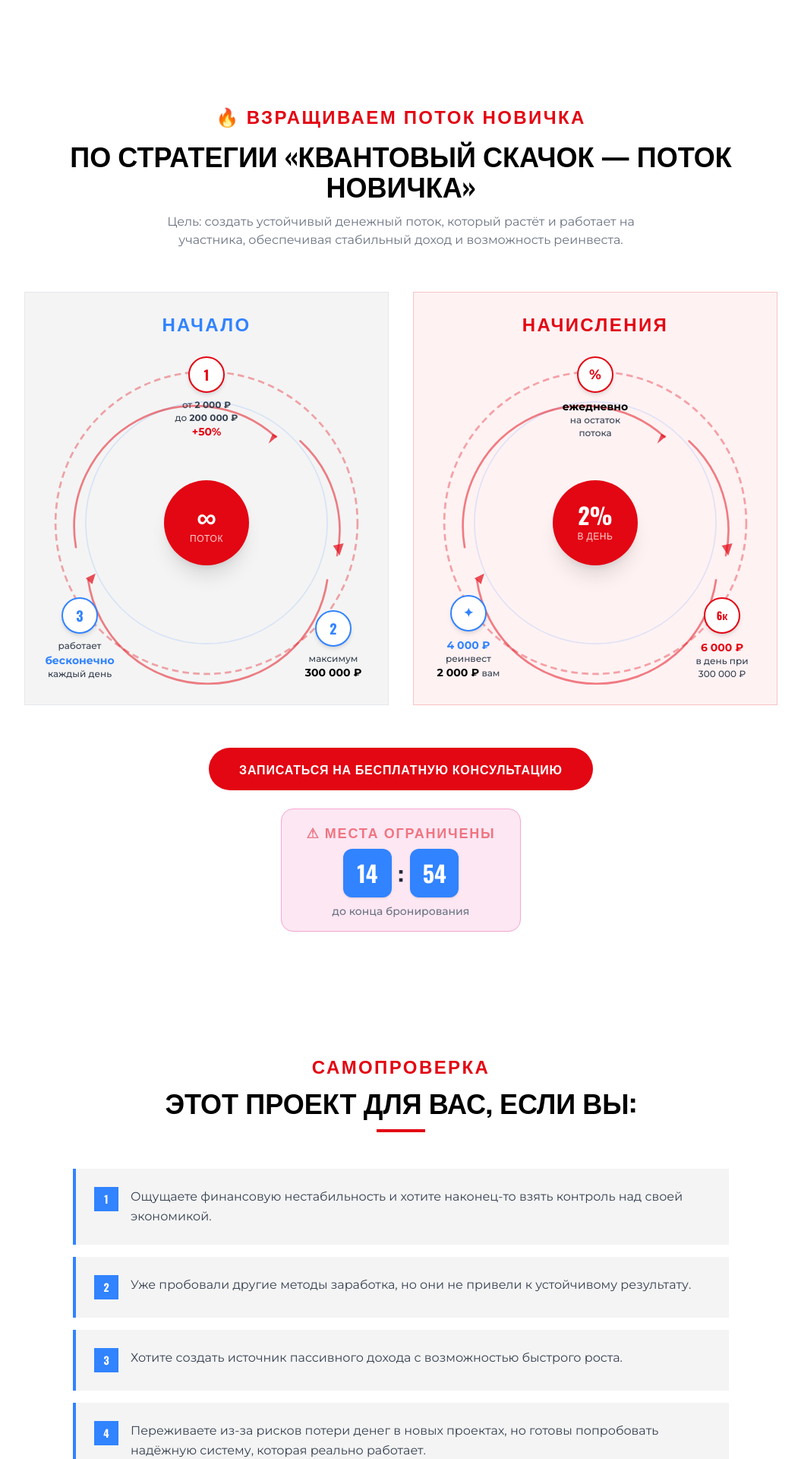
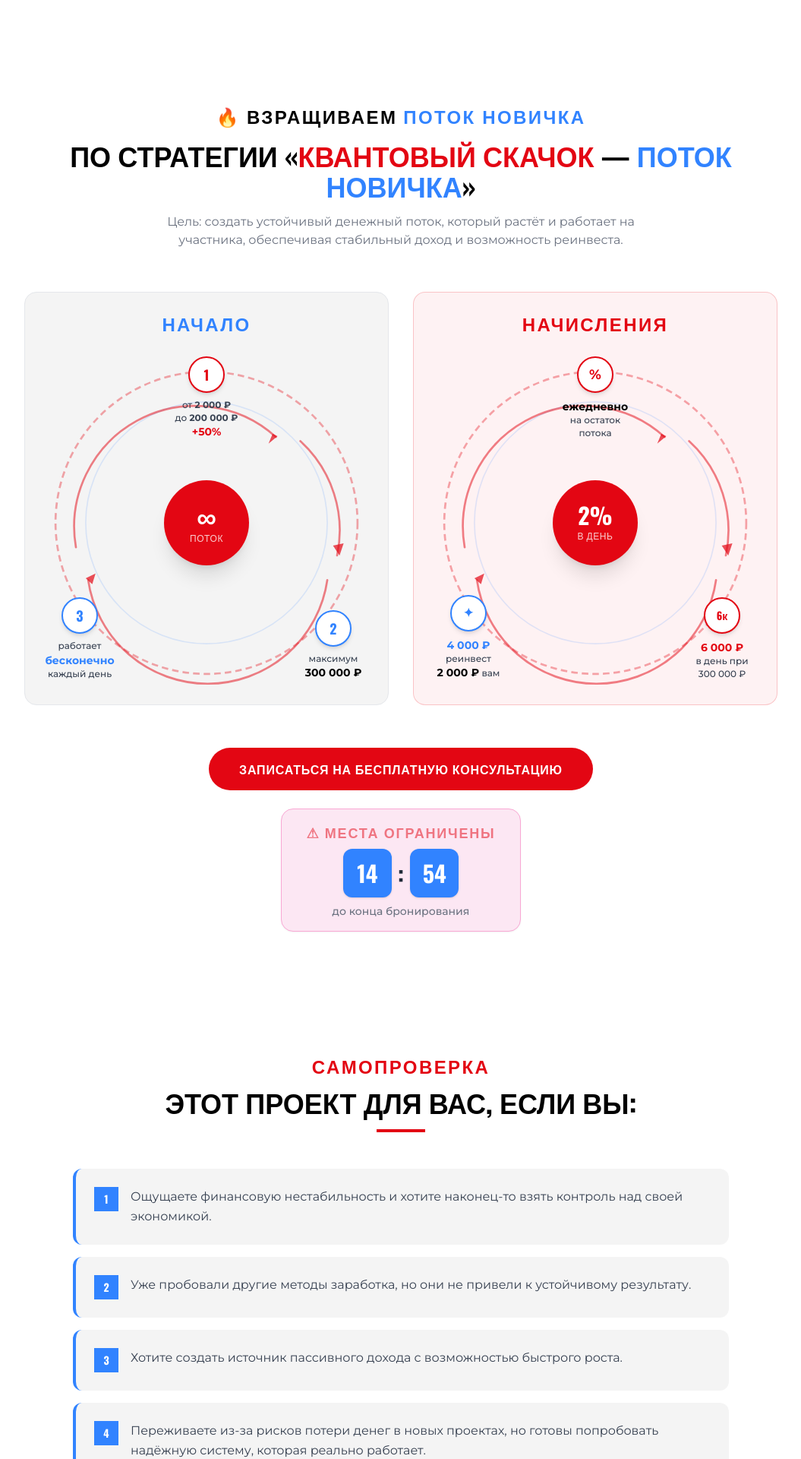
Before and after one commit to pr-poehali-dev/novichok-finansovyy-potok, a React (Vite) app: page / in a window 1280 px wide. Shown: the part 900-2820 px from the top of the page at 76% size, without its empty margins (112-1167 px from the left). Built offline with nearby package versions, Linux system fonts and the light colour scheme.

Commit message:
UI: Скругление, таймер, цвета и размеры

```diff
--- a/src/pages/components/AuthorSection.tsx
+++ b/src/pages/components/AuthorSection.tsx
@@ -23,7 +23,7 @@ export default function AuthorSection() {
               />
               <div>
                 <div className="font-oswald text-3xl md:text-4xl font-bold mb-2">Евгений</div>
-                <div className="text-[#3183FF] text-base md:text-lg font-medium">Основатель стратегии «Квантовый Скачок»</div>
+                <div className="text-[#3183FF] text-lg md:text-xl font-semibold">Основатель стратегии «Квантовый Скачок»</div>
               </div>
             </div>
 
@@ -33,13 +33,13 @@ export default function AuthorSection() {
             <p className="text-gray-700 leading-relaxed mb-4">
               Сейчас я трачу <strong>15 минут в день</strong> (имея только интернет и смартфон/ноутбук) и получаю от<br/><strong className="text-[#E30613]">3 000 — 9 000 рублей ежедневно</strong>. Я больше не задаюсь вопросом «Где взять деньги на завтра?» — я знаю, что деньги есть всегда.
             </p>
-            <p className="text-gray-700 leading-relaxed mb-6">
+            <p className="text-gray-700 leading-relaxed mb-6 font-semibold">
               Я не только разрабатываю стратегии, но и сопровождаю каждого клиента на пути к успеху, обеспечивая полную поддержку и консультации. Вместе с вами мы будем достигать реальных результатов!
             </p>
 
-            <div className="bg-[#E30613]/5 border border-[#E30613]/20 p-6 text-center">
+            <div className="bg-[#E30613]/5 border border-[#E30613]/20 rounded-2xl p-6 text-center">
               <p className="text-gray-600 mb-2">Для новичков разработана стратегия, которая приведёт вас к доходу</p>
-              <div className="font-oswald text-4xl font-bold text-[#E30613]">45 500 — 360 000 ₽</div>
+              <div className="font-oswald text-4xl font-bold text-[#E30613]">45 000 — 360 000 ₽</div>
               <div className="text-gray-500 text-sm mt-1">ежемесячно</div>
             </div>
           </div>
--- a/src/pages/components/ConsultationSection.tsx
+++ b/src/pages/components/ConsultationSection.tsx
@@ -25,7 +25,7 @@ export default function ConsultationSection() {
 
           <div className="grid md:grid-cols-3 gap-5 mb-12">
             {consultationBenefits.map((item, i) => (
-              <div key={i} className="group p-6 bg-[#D9D9D9]/30 border border-gray-100 hover:border-[#3183FF]/30 hover:bg-[#3183FF]/5 transition-all">
+              <div key={i} className="group p-6 bg-[#D9D9D9]/30 border border-gray-100 rounded-2xl hover:border-[#3183FF]/30 hover:bg-[#3183FF]/5 transition-all">
                 <div className="w-10 h-10 bg-[#3183FF] flex items-center justify-center mb-4 group-hover:scale-110 transition-transform">
                   <Icon name={item.icon} size={18} className="text-white" />
                 </div>
@@ -35,7 +35,7 @@ export default function ConsultationSection() {
             ))}
           </div>
 
-          <div className="bg-[#E30613]/5 border border-[#E30613]/20 p-10 text-center">
+          <div className="bg-[#E30613]/5 border border-[#E30613]/20 rounded-2xl p-10 text-center">
             <div className="font-oswald text-[#E30613] text-2xl font-bold uppercase tracking-widest mb-3">Не откладывайте мечты на завтра!</div>
             <p className="text-gray-600 mb-2">Места на консультацию ограничены, и я хочу, чтобы именно вы стали частью этой трансформации.</p>
             <p className="text-black font-semibold mb-8">Присоединяйтесь прямо сейчас и начните действовать!</p>
--- a/src/pages/components/StrategySection.tsx
+++ b/src/pages/components/StrategySection.tsx
@@ -9,11 +9,13 @@ export default function StrategySection() {
       <section className="py-20 bg-white">
         <div className="max-w-5xl mx-auto px-4">
           <div className="text-center mb-14">
-            <div className="inline-flex items-center gap-2 text-[#E30613] font-oswald text-2xl font-bold uppercase tracking-widest mb-4">
-              <span>🔥</span> Взращиваем поток новичка
+            <div className="inline-flex items-center gap-2 font-oswald text-2xl font-bold uppercase tracking-widest mb-4">
+              <span>🔥</span>
+              <span className="text-black">ВЗРАЩИВАЕМ </span>
+              <span className="text-[#3183FF]">ПОТОК НОВИЧКА</span>
             </div>
-            <h2 className="font-oswald text-3xl md:text-4xl font-bold uppercase mb-2 text-black">
-              по стратегии «Квантовый Скачок — Поток Новичка»
+            <h2 className="font-oswald text-3xl md:text-4xl font-bold uppercase mb-2">
+              по стратегии «<span className="text-[#E30613]">КВАНТОВЫЙ СКАЧОК</span> — <span className="text-[#3183FF]">ПОТОК НОВИЧКА</span>»
             </h2>
             <p className="text-gray-500 mt-4 max-w-2xl mx-auto">
               Цель: создать устойчивый денежный поток, который растёт и работает на участника, обеспечивая стабильный доход и возможность реинвеста.
@@ -22,7 +24,7 @@ export default function StrategySection() {
 
           <div className="grid md:grid-cols-2 gap-8 mb-14">
             {/* Left: Circular scheme */}
-            <div className="bg-[#D9D9D9]/30 border border-gray-200 p-6 flex flex-col items-center justify-center min-h-[420px]">
+            <div className="bg-[#D9D9D9]/30 border border-gray-200 rounded-2xl p-6 flex flex-col items-center justify-center min-h-[420px] w-full">
               <div className="font-oswald text-[#3183FF] uppercase tracking-widest text-2xl font-bold mb-8 text-center">Начало</div>
               <div className="relative w-full" style={{ paddingBottom: '100%' }}>
                 <div className="absolute inset-0">
@@ -63,7 +65,7 @@ export default function StrategySection() {
             </div>
 
             {/* Right: Accruals circular scheme */}
-            <div className="bg-[#E30613]/5 border border-[#E30613]/20 p-6 flex flex-col items-center justify-center min-h-[420px]">
+            <div className="bg-[#E30613]/5 border border-[#E30613]/20 rounded-2xl p-6 flex flex-col items-center justify-center min-h-[420px] w-full">
               <div className="font-oswald text-[#E30613] uppercase tracking-widest text-2xl font-bold mb-8 text-center">Начисления</div>
               <div className="relative w-full" style={{ paddingBottom: '100%' }}>
                 <div className="absolute inset-0">
@@ -136,7 +138,7 @@ export default function StrategySection() {
           </div>
           <div className="space-y-4 mb-12">
             {forWhom.map((item, i) => (
-              <div key={i} className="flex gap-4 bg-[#D9D9D9]/30 p-6 border-l-4 border-[#3183FF]">
+              <div key={i} className="flex gap-4 bg-[#D9D9D9]/30 p-6 border-l-4 border-[#3183FF] rounded-xl">
                 <div className="w-8 h-8 bg-[#3183FF] flex items-center justify-center flex-shrink-0 text-white font-oswald font-bold text-sm">
                   {i + 1}
                 </div>
@@ -144,7 +146,7 @@ export default function StrategySection() {
               </div>
             ))}
           </div>
-          <div className="bg-[#E30613]/5 border border-[#E30613]/20 p-8">
+          <div className="bg-[#E30613]/5 border border-[#E30613]/20 rounded-2xl p-8">
             <p className="text-gray-700 leading-relaxed text-center">
               Многие традиционные способы заработка требуют огромных усилий и времени. В отличие от них, мы предлагаем автоматическую систему, где деньги начинают работать для вас с первого дня, и результаты не заставляют себя долго ждать.
             </p>
@@ -162,7 +164,7 @@ export default function StrategySection() {
           </div>
           <div className="grid md:grid-cols-2 gap-6">
             {lifeChanges.map((item, i) => (
-              <div key={i} className="group flex gap-5 p-6 bg-[#D9D9D9]/30 hover:bg-[#E30613]/5 border border-transparent hover:border-[#E30613]/20 transition-all">
+              <div key={i} className="group flex gap-5 p-6 bg-[#D9D9D9]/30 hover:bg-[#E30613]/5 border border-transparent hover:border-[#E30613]/20 transition-all rounded-2xl">
                 <div className="w-12 h-12 bg-[#E30613] flex items-center justify-center flex-shrink-0 group-hover:scale-110 transition-transform">
                   <Icon name={item.icon} size={22} className="text-white" />
                 </div>
@@ -187,7 +189,7 @@ export default function StrategySection() {
 
           <div className="grid md:grid-cols-2 gap-4 mb-14">
             {strategyFeatures.map((f, i) => (
-              <div key={i} className="flex items-center gap-4 border border-gray-200 p-5 hover:border-[#E30613]/40 transition-colors bg-[#D9D9D9]/20">
+              <div key={i} className="flex items-center gap-4 border border-gray-200 rounded-xl p-5 hover:border-[#E30613]/40 transition-colors bg-[#D9D9D9]/20">
                 <div className="w-8 h-8 bg-[#E30613] flex items-center justify-center flex-shrink-0">
                   <Icon name="Check" size={16} className="text-white" />
                 </div>
@@ -196,7 +198,7 @@ export default function StrategySection() {
             ))}
           </div>
 
-          <div className="bg-[#D9D9D9]/30 border border-gray-200 p-8 text-center mb-12">
+          <div className="bg-[#D9D9D9]/30 border border-gray-200 rounded-2xl p-8 text-center mb-12">
             <p className="text-gray-700 text-lg leading-relaxed">
               Участник получает <strong className="text-black">контролируемый, растущий и практически бесконечный поток дохода</strong>, который можно использовать для личных расходов и инвестиций в расширение структуры.
             </p>
@@ -209,7 +211,7 @@ export default function StrategySection() {
 
           <div className="grid md:grid-cols-2 gap-4 mb-12">
             {idealFor.map((item, i) => (
-              <div key={i} className="bg-[#D9D9D9]/20 border border-gray-200 p-6 hover:border-[#3183FF]/40 transition-colors">
+              <div key={i} className="bg-[#D9D9D9]/20 border border-gray-200 rounded-2xl p-6 hover:border-[#3183FF]/40 transition-colors">
                 <div className="font-oswald text-[#3183FF] uppercase font-semibold mb-2">{item.title}</div>
                 <p className="text-gray-600 text-sm leading-relaxed">{item.desc}</p>
               </div>
--- a/src/pages/components/Timer.tsx
+++ b/src/pages/components/Timer.tsx
@@ -4,10 +4,9 @@ export default function Timer() {
   const [seconds, setSeconds] = useState(15 * 60);
 
   useEffect(() => {
-    if (seconds <= 0) return;
-    const id = setInterval(() => setSeconds(s => s - 1), 1000);
+    const id = setInterval(() => setSeconds(s => s <= 1 ? 15 * 60 : s - 1), 1000);
     return () => clearInterval(id);
-  }, [seconds]);
+  }, []);
 
   const m = String(Math.floor(seconds / 60)).padStart(2, "0");
   const s = String(seconds % 60).padStart(2, "0");
```
